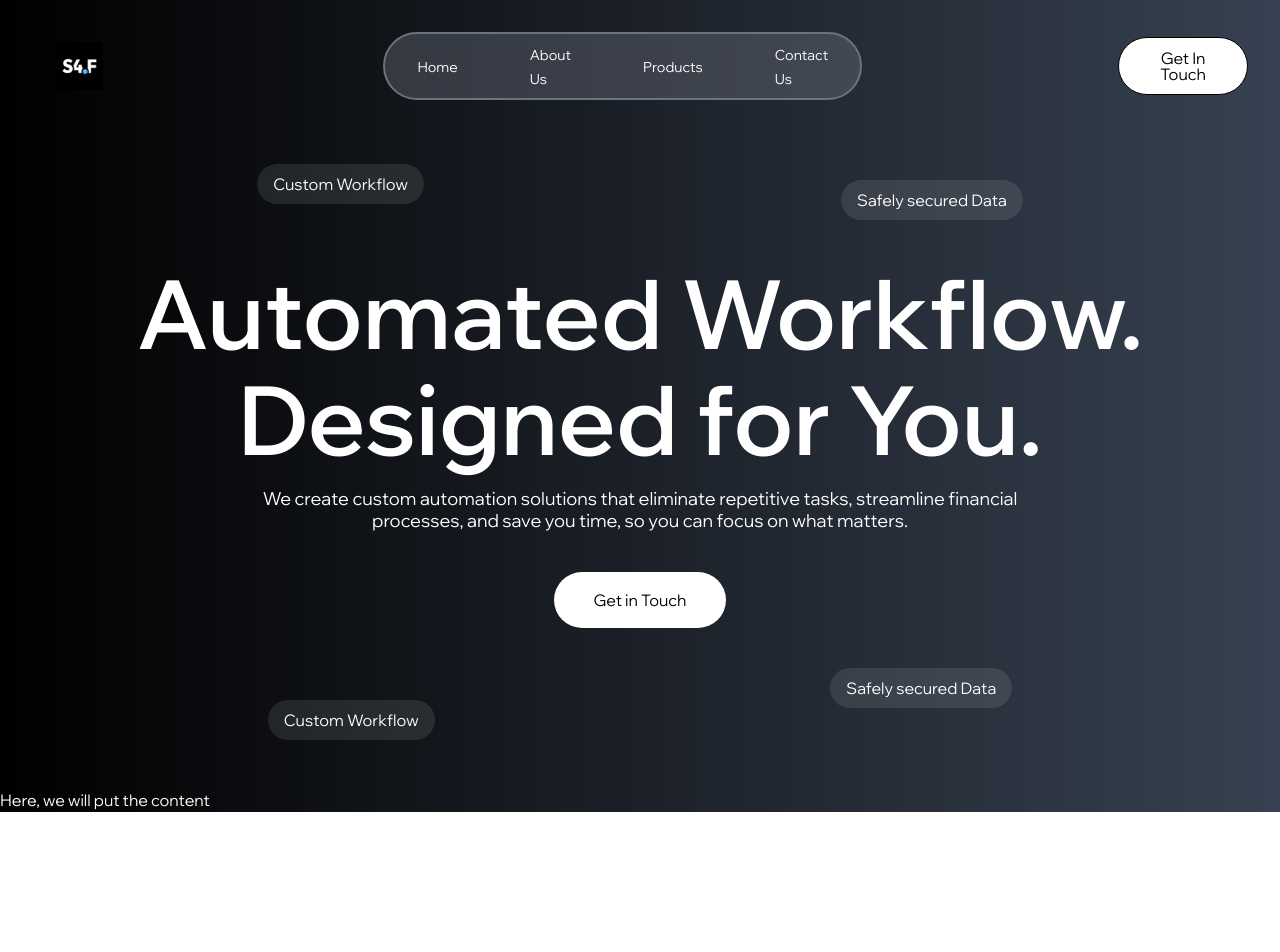
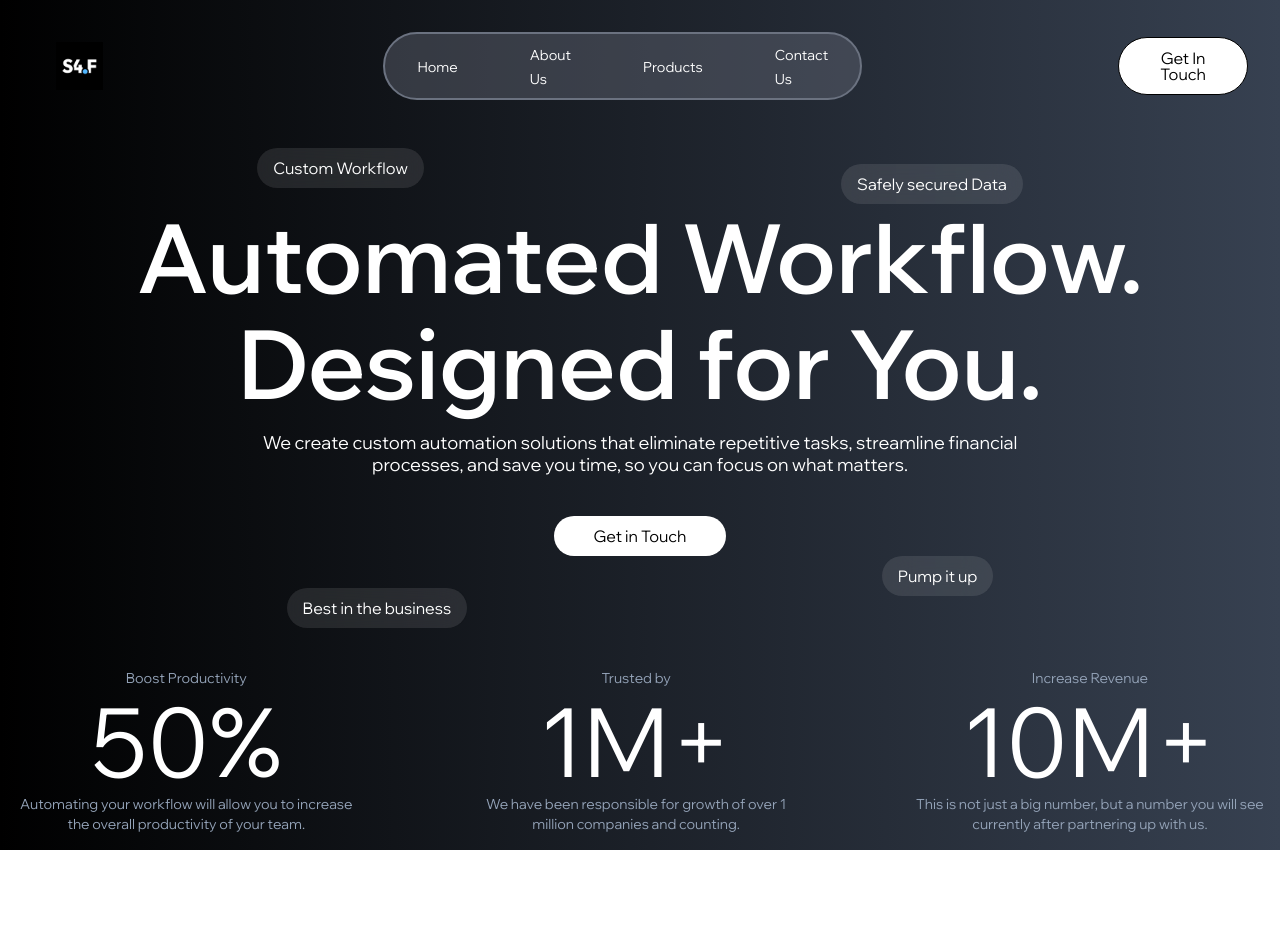
Before and after one commit to s4finance/s4f, a SvelteKit app: page /Hero2 in a window 1280 px wide. Shown: the top 952 px of the page. Before the commit the page ends 812 px from the top, so only its background shows below. Built offline with nearby package versions, Linux system fonts and the light colour scheme; a web font is replaced by a local one.

Commit message:
Done with Hero 2

```diff
--- a/src/routes/+page.svelte
+++ b/src/routes/+page.svelte
@@ -19,8 +19,8 @@
 	import CustomerReviews from '$lib/Components/Nike_Website/CustomerReviews.svelte';
 	import Subscribe from '$lib/Components/Nike_Website/Subscribe.svelte';
 	import Footer from '$lib/Components/Nike_Website/Footer.svelte';
-	import Nav_1 from '$lib/Components/Nav_1.svelte';
-	import Hero_1 from '$lib/Components/Hero_1.svelte';
+	import Nav_1 from './Hero1/Nav_1.svelte';
+	import Hero_1 from './Hero1/Hero_1.svelte';
 
 </script>
 
--- a/src/lib/Components/Hero_1.svelte
+++ b/src/routes/Hero1/Hero_1.svelte
@@ -2,7 +2,7 @@
 	import { goto } from '$app/navigation'
 </script>
 
-<section id="home" class="w-full px-8 flex justify-center bg-gradient-to-t from bg-gray-50 via-bg-white to bg-blue-50">
+<section id="home" class="w-full px-8 flex justify-center bg-gradient-to-t from bg-slate-200">
 	<div class="text-center">
 		<h1 class="mt-10 font-wix text-8xl font-semibold max-w-7xl">Automate the Repetitive Focus on What Matters</h1>
 		<p class="max-w-4xl mx-auto text-lg">The time to do reports and calculations is behind us. We create custom solutions to automate your finance workflows, this way the focus is on growing your business.</p>
@@ -12,8 +12,8 @@
 	</div>
 </section>
 
-<section class="w-full px-16">
-	<div class="bg-white rounded-t-lg flex items-center shadow-2xl">
+<section class="w-full px-16 bg-slate-200">
+	<div class="bg-white rounded-t-lg flex items-center shadow-3xl">
 		<div class="px-8 pr-24 py-8 border-r-2 border-gray-100">
 			<p class="font-wix text-xl font-semibold">Your App</p>
 		</div>
--- a/src/lib/Components/Nav_1.svelte
+++ b/src/routes/Hero1/Nav_1.svelte
@@ -3,7 +3,7 @@ import { navLinks } from '../../Constants/index';
 import Button from '$lib/Components/Nike_Website/Button.svelte';
 </script>
 
-<header class="p-8 sticky z-10 w-full">
+<header class="p-8 sticky z-10 w-full bg-slate-200">
 	<nav class="flex justify-between items-center max-container">
 		<div class="flex items-center gap-6 text-xl pl-2">
 			<a href="/static">
--- a/src/routes/Hero2/+page.svelte
+++ b/src/routes/Hero2/+page.svelte
@@ -1,8 +1,9 @@
 <script lang="ts">
 
+import { trusts } from '../../Constants';
 </script>
 <main class="bg-gradient-to-r from-black to-gray-700">
-	<div class="flex justify-evenly items-center w-full gap-40 pt-4">
+	<div class="flex justify-evenly items-center w-full gap-40">
 		<div class="border-gray-100 py-2 px-4 rounded-full bg-white/10 backdrop-blur-lg">
 			<p class="font-wix text-white">Custom Workflow</p>
 		</div>
@@ -12,22 +13,35 @@
 	</div>
 	<section id="home" class="w-full flex justify-center">
 		<div class="text-center">
-			<h1 class="mt-10 font-wix text-8xl font-semibold max-w-7xl text-white">Automated Workflow. Designed for You.</h1>
+			<h1 class=" font-wix text-8xl font-semibold max-w-7xl text-white">Automated Workflow. Designed for You.</h1>
 			<p class="max-w-3xl mx-auto text-lg text-white mt-4">We create custom automation solutions that eliminate repetitive tasks, streamline financial processes, and save you time, so you can focus on what matters.</p>
-			<button class="py-4 px-10 rounded-full my-10 bg-white text-black">
+			<button class="py-2 px-10 rounded-full mt-10 bg-white text-black">
 				Get in Touch
 			</button>
 		</div>
 	</section>
-	<div class="flex justify-evenly items-center w-full gap-32 pb-4">
+	<div class="flex justify-evenly items-center w-full gap-32 pb-2">
 		<div class="border-gray-100 py-2 px-4 rounded-full bg-white/10 backdrop-blur-lg">
-			<p class="font-wix text-white">Custom Workflow</p>
+			<p class="font-wix text-white">Best in the business</p>
 		</div>
 		<div class="mb-16 border-gray-100 py-2 px-4 rounded-full bg-white/10 backdrop-blur-lg">
-			<p class="wix text-white">Safely secured Data</p>
+			<p class="wix text-white">Pump it up</p>
 		</div>
 	</div>
 	<section class="text-white">
-		Here, we will put the content
+		<div class="flex justify-center items-center w-full gap-32 pb-4 px-4">
+			{#each trusts as item}
+				<div>
+					<p class="text-sm font-wix text-center text-slate-400">{item.title}</p>
+					<p class="text-8xl font-wix text-center">{item.number}</p>
+					<p class="text-sm font-wix text-center text-slate-400">{item.description}</p>
+				</div>
+		{/each}
+		</div>
 	</section>
 </main>
+
+<div class="my-40 mx-40 flex gap-10">
+	<a href="../Hero1" class="border-2 px-2 py-2 border-black rounded-full">Go to Hero 1</a>
+	<a href="/Hero2" class="border-2 px-2 py-2 border-black rounded-full">Go to Hero 2</a>
+</div>
```
